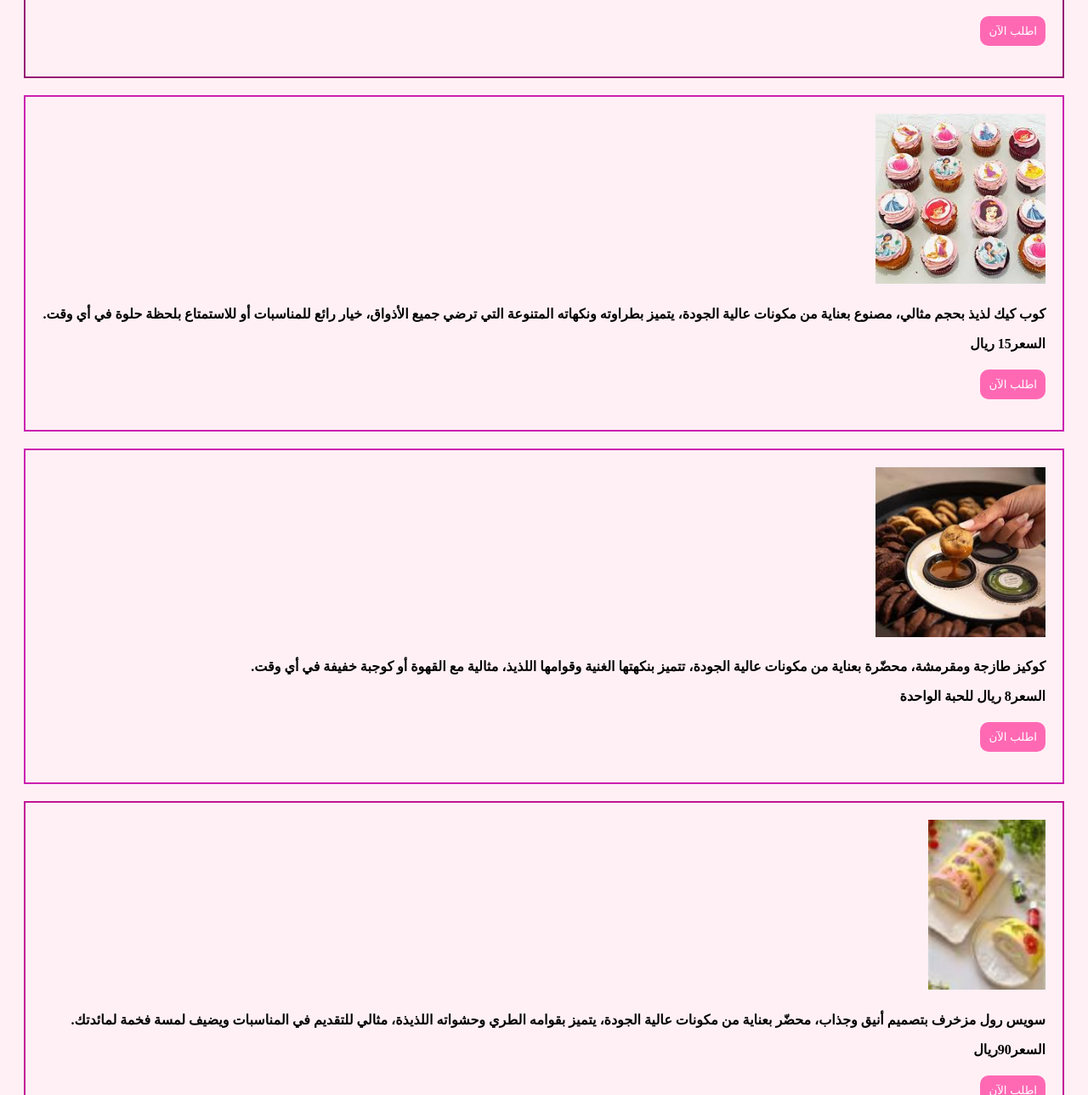
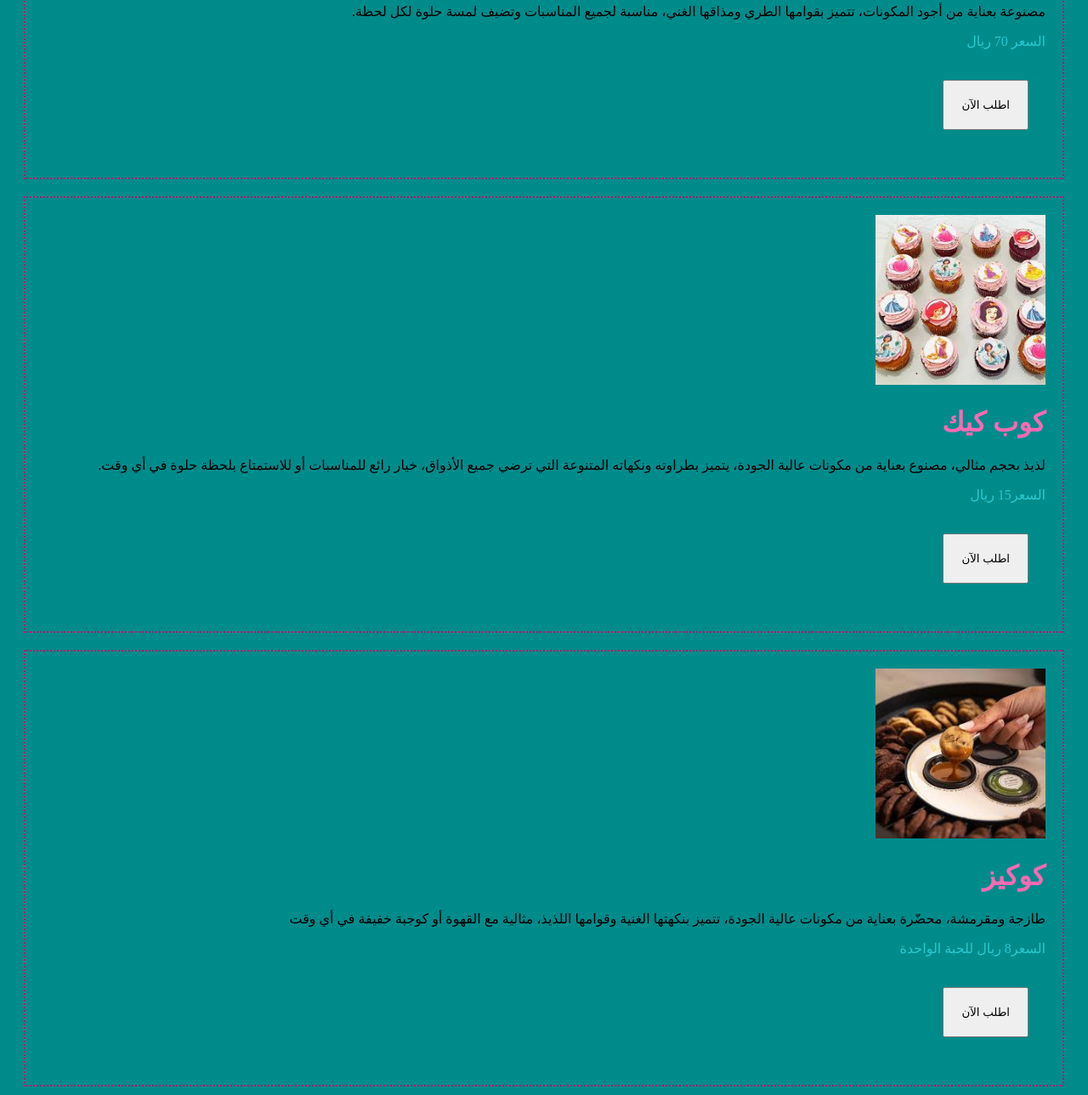
Before and after one commit to meme1161672-dot/project1, a plain HTML site: page index.html in a window 1280 px wide. Shown: the part 556-1845 px from the top of the page at 85% size. Drawn offline with Linux system fonts and the light colour scheme.

Commit message:
create new web store

```diff
--- a/index.html
+++ b/index.html
@@ -1,13 +1,13 @@
 <!DOCTYPE html>
-<html lang="en">
+<html lang="ar" dir="rtl">
 <head>
     <meta charset="UTF-8">
     <meta name="viewport" content="width=device-width, initial-scale=1.0">
     <title>متجركيك</title>
+<link rel="stylesheet" href="style.css">
+
 </head>
-<body style="background-color: #fff0f5;">
 
-</body>
 <h1 dir="rtl" style="text-align: right;">
   مرحبًا بكم في عالمنا الحلو 🍰
 </h1>
@@ -23,71 +23,69 @@
 نحن هنا لنضيف لمستكم الحلوة<br>
 لكل يوم.
 </p>
-<div></div>
 
-<div style=" direction: rtl;  border: 2px rgb(152, 22, 115) solid; margin: 20px;padding: 20px;">
-  <img src="img/hq720.jpg" height="200px">
+<div class="product">
 
-  <h4>
-  كيكةالسويسرول الشهية مصنوعة بعناية من أجود المكونات، تتميز بقوامها الطري ومذاقها الغني، مناسبة لجميع المناسبات وتضيف لمسة حلوة لكل لحظة.<br>
-<p>السعر 70 ريال</p>
- </h4>
- <p>
+  <img src="img/hq720.jpg"style=" height: 200px; width: 200px; opject -fit: color;">
 
-<button style="background-color: #ff69b4; color: white; border: none; padding: 10px; border-radius: 10px;">
+  <h1>كيكة السوسيرول الشهية</h1>
+  <p>
+    مصنوعة بعناية من أجود المكونات، تتميز بقوامها الطري ومذاقها الغني، مناسبة لجميع المناسبات وتضيف لمسة حلوة لكل لحظة.</p>
+<p class="price">السعر 70 ريال</p>
+
+<button class="orders">
     اطلب الآن
   </button>
  </p>
 </div>
 
-<div style="  direction: rtl; border: 2px rgb(203, 31, 177) solid; margin: 20px;padding: 20px;">
+<div class="product">
 
 
-  <img src="img/images.2.jpg" height="200px">
+  <img src="img/images.2.jpg"style=" height: 200px; width: 200px; opject -fit: color;">
 
-<h4>
-كوب كيك لذيذ بحجم مثالي، مصنوع بعناية من مكونات عالية الجودة، يتميز بطراوته ونكهاته المتنوعة التي ترضي جميع الأذواق، خيار رائع للمناسبات أو للاستمتاع بلحظة حلوة في أي وقت.<br>
-<p>السعر15 ريال</p>
-</h4>
+<h1> كوب كيك</h1>
+ <p> لذيذ بحجم مثالي، مصنوع بعناية من مكونات عالية الجودة، يتميز بطراوته ونكهاته المتنوعة التي ترضي جميع الأذواق، خيار رائع للمناسبات أو للاستمتاع بلحظة حلوة في أي وقت.</p>
+<p class="price">السعر15 ريال</p>
 
 <p>
-<button style="background-color: #ff69b4; color: white; border: none; padding: 10px; border-radius: 10px;">
+ <button class="orders">
     اطلب الآن
   </button>
 </p>
 </div>
 
-  <div style=" direction: rtl; border: 2px rgb(203, 31, 177) solid; margin: 20px;padding: 20px;">
-  <img src="img/images.3.jpg" height="200px">
+<div class="product">
 
-  <h4>
-  كوكيز طازجة ومقرمشة، محضّرة بعناية من مكونات عالية الجودة، تتميز بنكهتها الغنية وقوامها اللذيذ، مثالية مع القهوة أو كوجبة خفيفة في أي وقت.<br>
-<p>السعر8 ريال للحبة الواحدة</p>
-  </h4>
+  <img src="img/images.3.jpg"style=" height: 200px; width: 200px; opject -fit: color;">
+
+  <h1>كوكيز</h1>
+  <p>  طازجة ومقرمشة، محضّرة بعناية من مكونات عالية الجودة، تتميز بنكهتها الغنية وقوامها اللذيذ، مثالية مع القهوة أو كوجبة خفيفة في أي وقت                                                      </p>
+
+<p class="price">  السعر8 ريال للحبة الواحدة     </p>
 
 <p>
-<button style="background-color: #ff69b4; color: white; border: none; padding: 10px; border-radius: 10px;">
+ <button class="orders">
+    اطلب الآن
+  </button>
+</p>
+</div>
+
+<div class="product">
+
+  <img src="img/images.4.jpg"style=" height: 200px; width: 200px; opject -fit: color;">
+
+  <h1> كيك السوسيرول المزخرف</h1>
+    <p> بتصميم أنيق وجذاب، محضّر بعناية من مكونات عالية الجودة، يتميز بقوامه الطري وحشواته اللذيذة، مثالي للتقديم في المناسبات ويضيف لمسة فخمة لمائدتك.</p>
+<p class="price">السعر90ريال</p>
+
+<p>
+ <button class="orders">
     اطلب الآن
   </button>
 </p>
 </div>
 
 
-
-<div style=" direction: rtl;  border: 2px rgb(194, 19, 150) solid; margin: 20px;padding: 20px;">
-  <img src="img/images.4.jpg" height="200px">
-
-  <h4>
-  سويس رول مزخرف بتصميم أنيق وجذاب، محضّر بعناية من مكونات عالية الجودة، يتميز بقوامه الطري وحشواته اللذيذة، مثالي للتقديم في المناسبات ويضيف لمسة فخمة لمائدتك.<br>
-<p>السعر90ريال</p>
-  </h4>
-<p>
-<button style="background-color: #ff69b4; color: white; border: none; padding: 10px; border-radius: 10px;">
-    اطلب الآن
-  </button>
-</p>
-</div>
-
-
-
+</body>
 </html>
--- /dev/null
+++ b/style.css
@@ -0,0 +1,25 @@
+.product {
+
+    border: 2px rgb(174, 21, 108) dotted;
+    margin: 20px;
+    padding: 20px;
+}
+
+.orders {
+    border: #dc15aa salmon;
+    margin: 20px;
+    padding: 20px;
+}
+
+h1 {
+    color: hotpink;
+}
+
+.price {
+    color: rgba(48, 211, 219, 0.847);
+}
+body {
+
+       background-color: darkcyan;
+
+}
```
